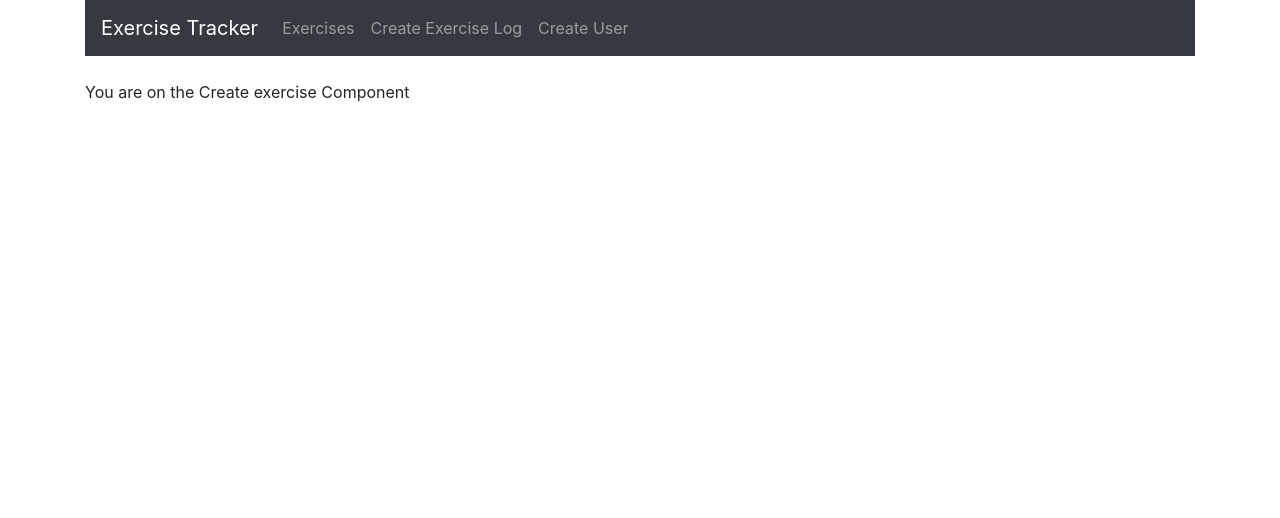
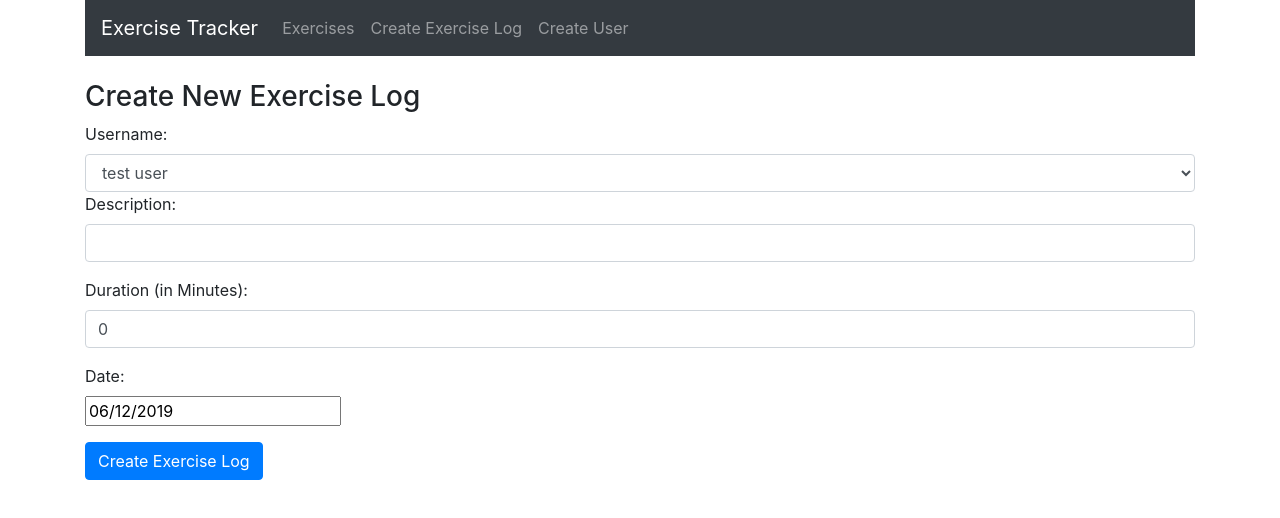
Before and after one commit to grantposell/mernexercise, a React (Create React App) app: page /create in a window 1280 px wide. Shown: the top 518 px of the page. Built offline with nearby package versions, Linux system fonts and the light colour scheme.

Commit message:
Created create exercise form

```diff
--- a/package.json
+++ b/package.json
@@ -5,6 +5,7 @@
   "dependencies": {
     "bootstrap": "^4.3.1",
     "react": "^16.8.6",
+    "react-datepicker": "^2.7.0",
     "react-dom": "^16.8.6",
     "react-router-dom": "^5.0.1",
     "react-scripts": "3.0.1"
--- a/src/components/create-exercise.component.js
+++ b/src/components/create-exercise.component.js
@@ -1,4 +1,6 @@
 import React, { Component } from 'react';
+import DatePicker from 'react-datepicker';
+import "react-datepicker/dist/react-datepicker.css";
 
 export default class CreateExercise extends Component{
     constructor(props){
@@ -40,7 +42,7 @@
             duration: e.target.value
         })
     }
-    onChangeDate(e){
+    onChangeDate(date){
         this.setState({
             date: date
         })
@@ -61,7 +63,42 @@
     render() {
         return (
             <div>
-                <p>You are on the Create exercise Component</p>
+                <h3>Create New Exercise Log</h3>
+                <form onSubmit={this.onSubmit}>
+                    <label>Username: </label>
+                    <select ref="userInput" required className="form-control" value={this.state.userName}
+                    onChange={this.onChangeUserName}>
+                        {
+                            this.state.users.map(function(user){
+                                return <option
+                                key={user}
+                                value={user}>{user}
+                                </option>
+                            })
+                        }
+                    </select>
+                    <div className="form-group">
+                        <label>Description: </label>
+                        <input type="text" required className="form-control" value={this.state.description} onChange={this.onChangeDescription} />
+                    </div>
+                    <div className="form-group">
+                        <label>Duration (in Minutes): </label>
+                        <input type="text"
+                        className="form-control"
+                        value={this.state.duration} onChange={this.onChangeDuration}/>
+                    </div>
+                    <div className="form-group">
+                        <label>Date: </label>
+                        <div>
+                            <DatePicker selected={this.state.date}
+                            onChange={this.onChangeDate}/>
+                        </div>
+                    </div>
+                    <div className="form-group">
+                        <input type="submit" value="Create Exercise Log" className="btn btn-primary">
+                        </input>
+                    </div>
+                </form>
             </div>
         )
     }
```
Also changed, not shown: 1 other file (tests, documents, lock files or other folders).
